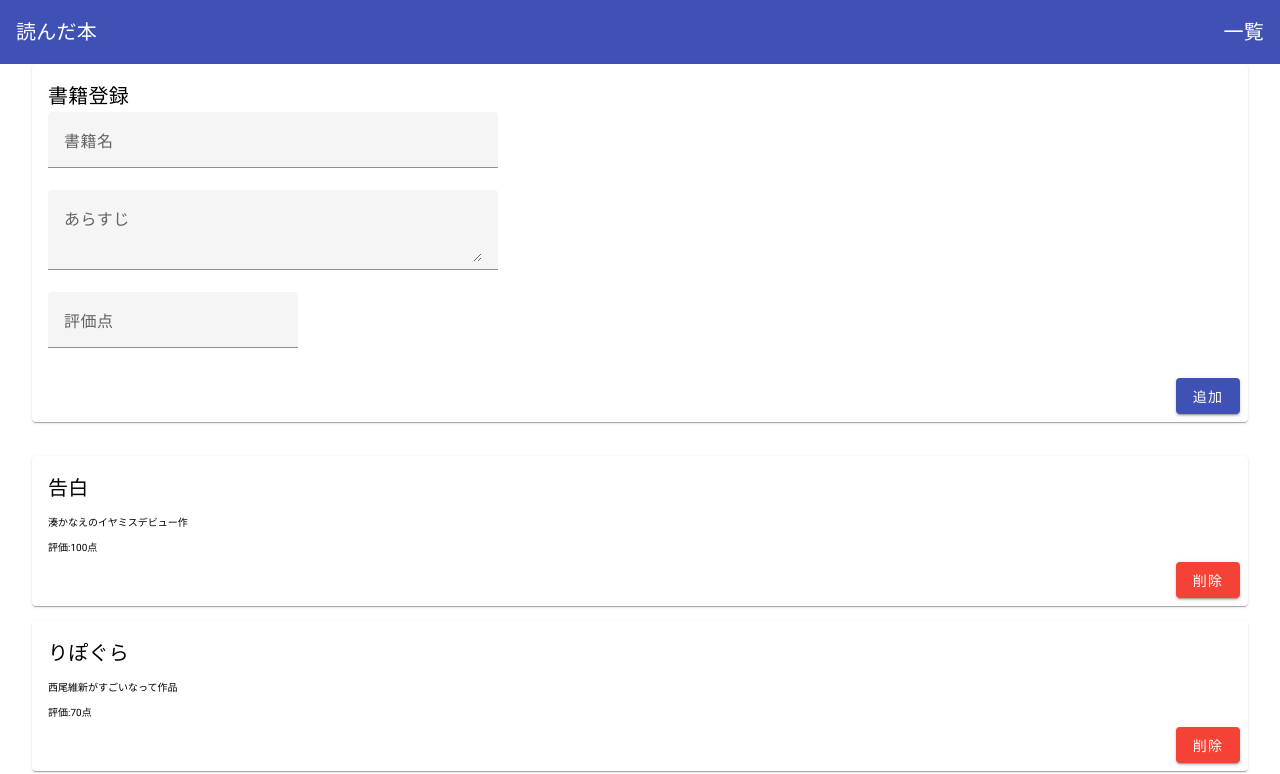
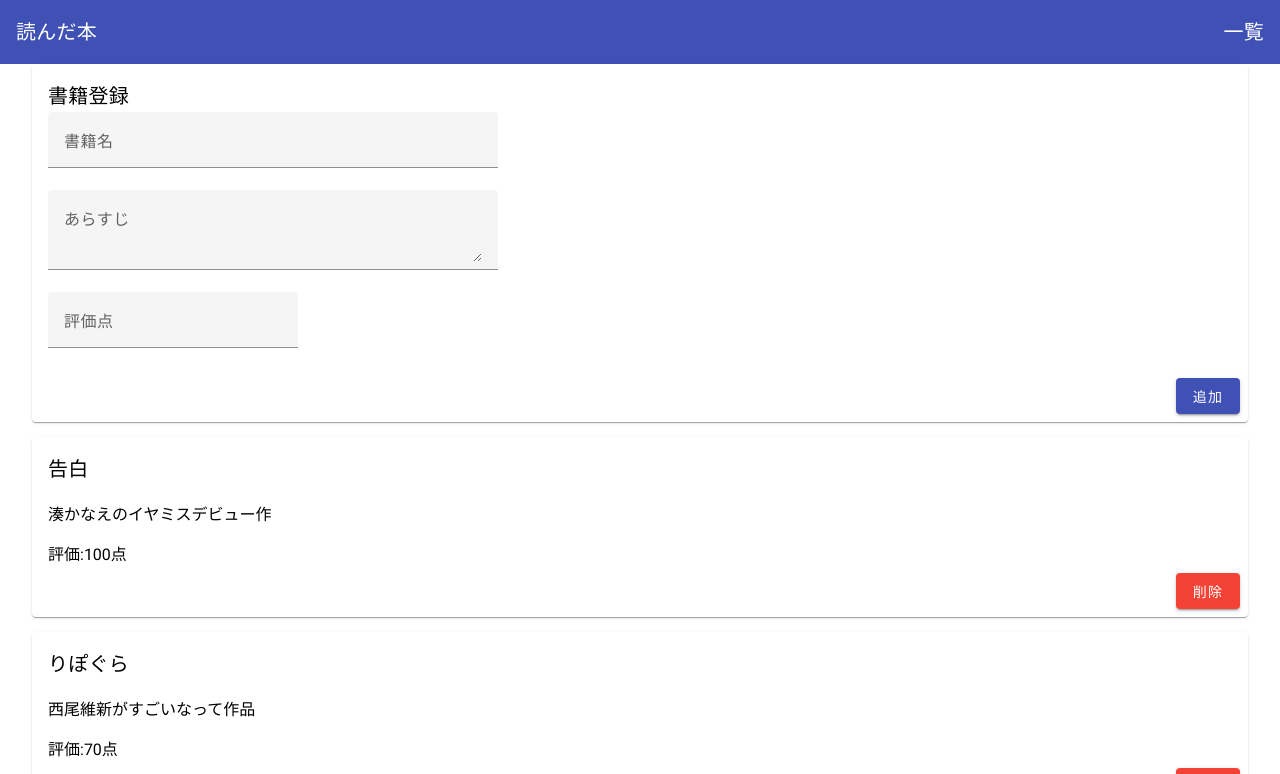
Before and after one commit to saitohiraku/intern-saito, an Angular app in the folder intern-book-app/: page / in a window 1280 px wide. Shown: the top 774 px of the page. Built offline with nearby package versions, Linux system fonts and the light colour scheme.

Commit message:
issue5 修正

```diff
--- a/intern-book-app/src/app/app.component.html
+++ b/intern-book-app/src/app/app.component.html
@@ -1,2 +1,2 @@
 <app-toolbar></app-toolbar>
-<app-card></app-card>
+<app-book-list></app-book-list>
--- a/intern-book-app/src/app/components/card/card.component.css
+++ b/intern-book-app/src/app/components/card/card.component.css
@@ -1,28 +1,7 @@
 @import '@angular/material/prebuilt-themes/indigo-pink.css';
-.book-form{
-    width: 500px;
 
-}
-.full-width{
-    width:90%;
-}
-.short-width{
-    width:50%;
-}
 .card-width{
     margin:auto;
     margin-bottom: 15px;
     width: 95%;
 }
-.small-word{
-    font-size: 10px;
-}
-.text-right{
-    margin: 0 0 0 auto;
-}
-.nodeta{
-    margin:auto;
-    width:95%;
-    font-size: 15px;
-
-}
--- a/intern-book-app/src/app/components/card/card.component.html
+++ b/intern-book-app/src/app/components/card/card.component.html
@@ -1,47 +1,14 @@
-<mat-card class = "card-width">
-  <mat-card-content >
-    <mat-card-title >書籍登録</mat-card-title>
-    <form class="book-form">
-      <mat-form-field class="full-width">
-        <mat-label>書籍名</mat-label>
-        <input matInput>
-      </mat-form-field>
-      <mat-form-field class="full-width">
-        <mat-label>あらすじ</mat-label>
-        <textarea matInput placeholder=" "></textarea>
-      </mat-form-field>
-      <mat-form-field class="short-width">
-        <mat-label>評価点</mat-label>
-        <input matInput>
-      </mat-form-field>
-    </form>
-  </mat-card-content>
-  <mat-card-actions align="end">
-    <button mat-raised-button color="primary">追加</button>
-  </mat-card-actions>
-</mat-card>
-
-<br>
-
-<div *ngIf="books.length > 0; else noBooks">
- <div *ngFor="let book of books">
 <mat-card class = "card-width"  >
   <mat-card-content >
-        <mat-card-title >{{book.name}}</mat-card-title>
+    <mat-card-title >{{bookcard.name}}</mat-card-title>
     <p class="small-word">
-          {{book.detail}}
+      {{bookcard.detail}}
     </p>
     <p class="small-word">
-          評価:{{book.evaluation}}点
+      評価:{{bookcard.evaluation}}点
     </p>
   </mat-card-content>
   <mat-card-actions align="end">
     <button mat-raised-button color="warn">削除</button>
   </mat-card-actions>
 </mat-card>
-  </div>
-</div>
-
-<ng-template #noBooks>
-  <p class = "nodeta">データがありません</p>
-</ng-template>
--- a/intern-book-app/src/app/components/card/card.component.ts
+++ b/intern-book-app/src/app/components/card/card.component.ts
@@ -10,9 +10,9 @@ import { Book } from '../../types/book';
 })
 
 export class CardComponent {
-  books = bookList;
-  @Input() book: Book[]= bookList;
-  @Input() bookname:string ='Book';
-  @Input() bookdetail:string ='Book';
-  @Input() bookevaluation:number =0;
+  @Input() bookcard:Book = {
+    name: "test",
+    detail:"test",
+    evaluation: 0
+  };
 }
--- a/intern-book-app/src/app/components/toolbar/toolbar.component.ts
+++ b/intern-book-app/src/app/components/toolbar/toolbar.component.ts
@@ -6,5 +6,4 @@ import { Component } from '@angular/core';
   styleUrl: './toolbar.component.css'
 })
 export class ToolbarComponent {
-
 }
--- a/intern-book-app/src/app/pages/book-list/book-list.component.html
+++ b/intern-book-app/src/app/pages/book-list/book-list.component.html
@@ -20,28 +20,11 @@
     <button mat-raised-button color="primary">追加</button>
   </mat-card-actions>
 </mat-card>
-
-<br>
-
 <div *ngIf="books.length > 0; else noBooks">
- <div *ngFor="let book of books">
-    <mat-card class = "card-width"  >
-      <mat-card-content >
-        <mat-card-title >{{book.name}}</mat-card-title>
-        <p class="small-word">
-          {{book.detail}}
-        </p>
-        <p class="small-word">
-          評価:{{book.evaluation}}点
-        </p>
-      </mat-card-content>
-      <mat-card-actions align="end">
-        <button mat-raised-button color="warn">削除</button>
-      </mat-card-actions>
-    </mat-card>
+  <div *ngFor="let book of books">
+    <app-card [bookcard]="book"></app-card>
   </div>
 </div>
-
 <ng-template #noBooks>
   <p class = "nodeta">データがありません</p>
 </ng-template>
--- a/intern-book-app/src/app/pages/book-list/book-list.component.ts
+++ b/intern-book-app/src/app/pages/book-list/book-list.component.ts
@@ -1,15 +1,11 @@
 import { Component} from '@angular/core';
-import { NgFor} from '@angular/common';
 import { bookList } from '../../types/mock-book';
-import { Book } from '../../types/book';
 
 @Component({
   selector: 'app-book-list',
   templateUrl: './book-list.component.html',
   styleUrl: './book-list.component.css'
 })
-
-
 export class BookListComponent {
   books = bookList;
 }
```
Lines whose indentation alone changed are shown as unchanged.
